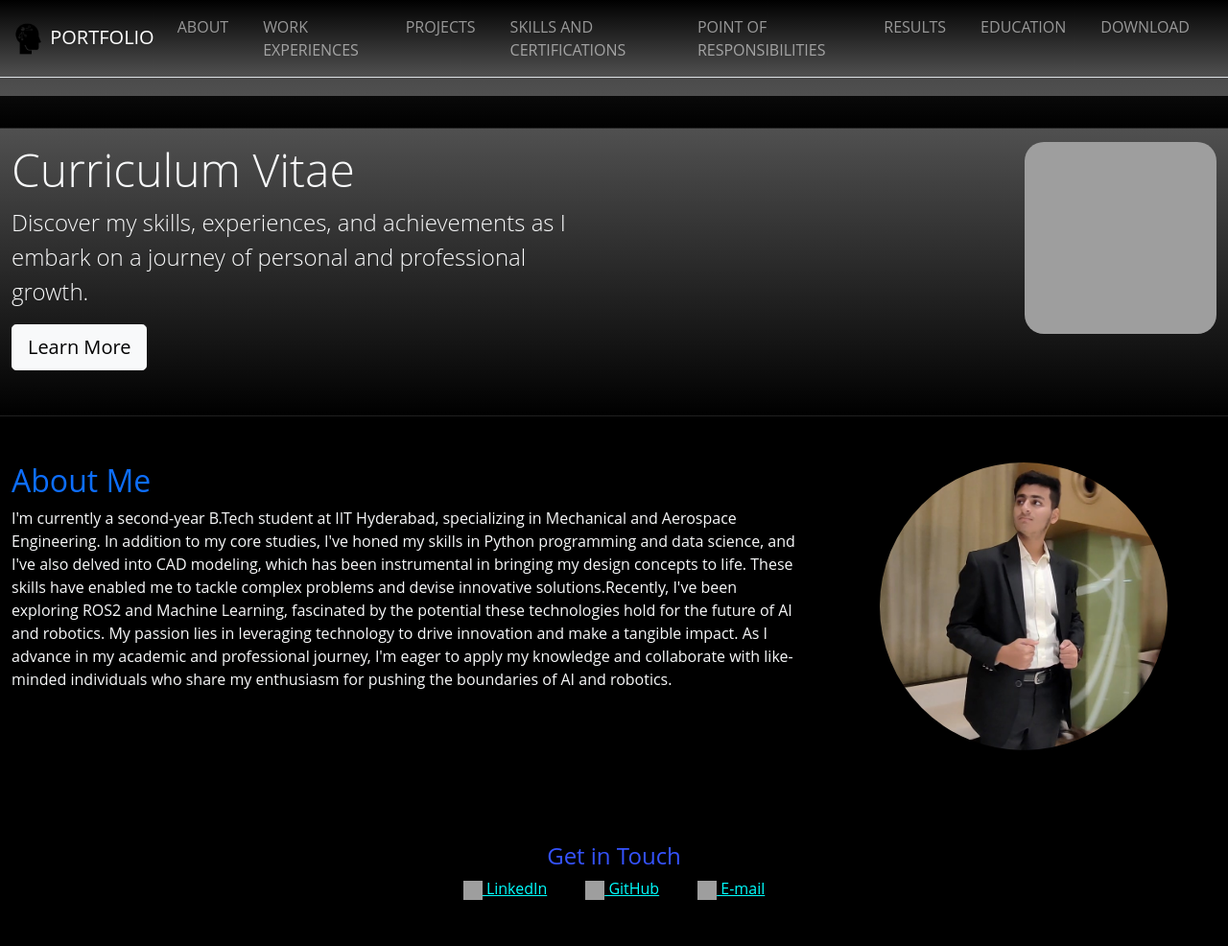
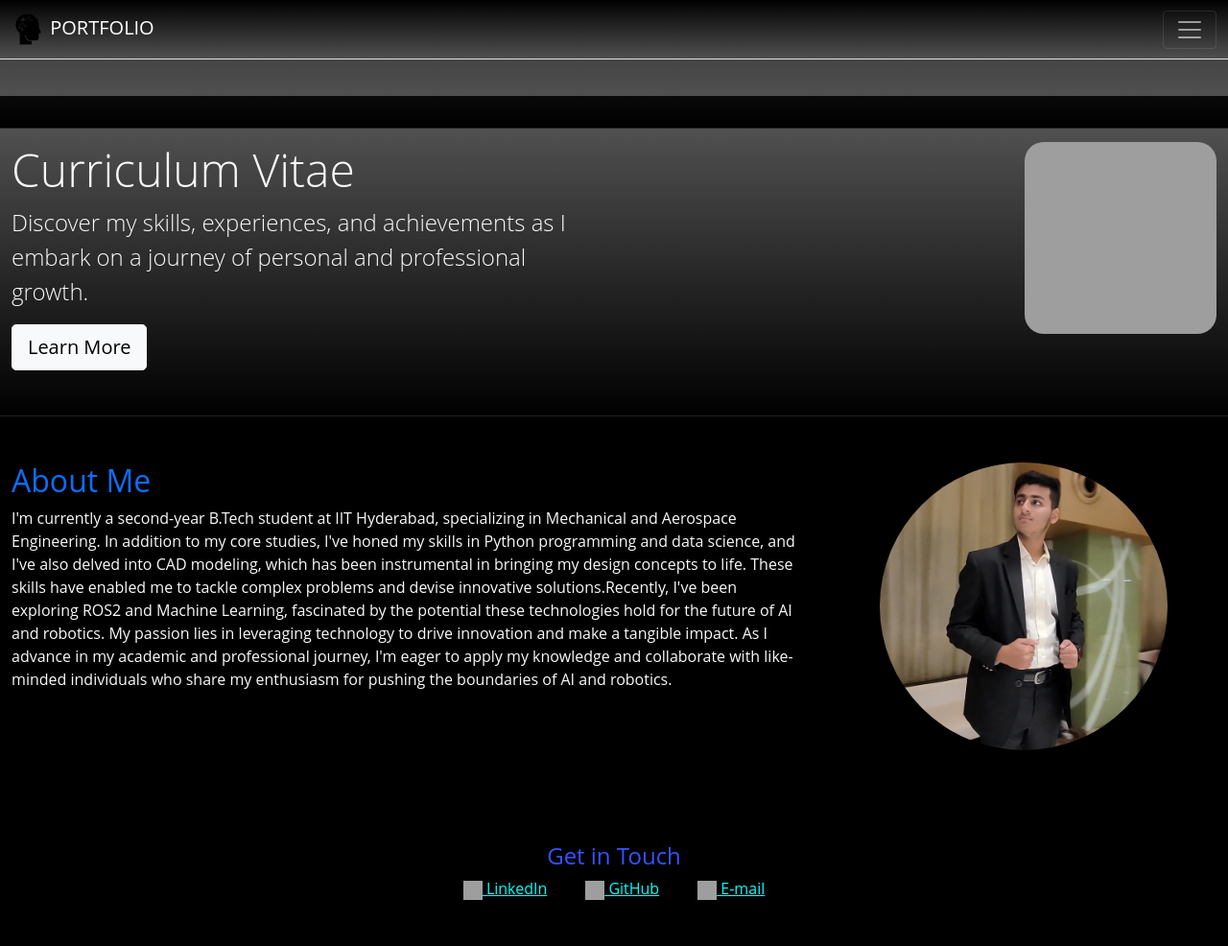
Before and after one commit to aryan365-tony/resume_webapp, a Flask app: page / in a window 1280 px wide. Shown: the whole page at 96% size. Run offline with Flask 3, Linux system fonts and the light colour scheme; data comes from the database, SQL or seed files in the repository; grey boxes are pictures that could not be loaded.

Commit message:
Update navbar.html

```diff
--- a/templates/navbar.html
+++ b/templates/navbar.html
@@ -1,4 +1,4 @@
-<nav class="navbar navbar-expand-lg bg-body-tertiary navbar-dark border-bottom border-body text-light sticky-top" data-bs-theme="dark">
+<nav class="navbar navbar-expand-xxl bg-body-tertiary navbar-dark border-bottom border-body text-light sticky-top" data-bs-theme="dark">
   <div class="container-fluid">
     <a class="navbar-brand" href="/">
       <img src="/static/4116594-200.png" width="35" height="35">
```
